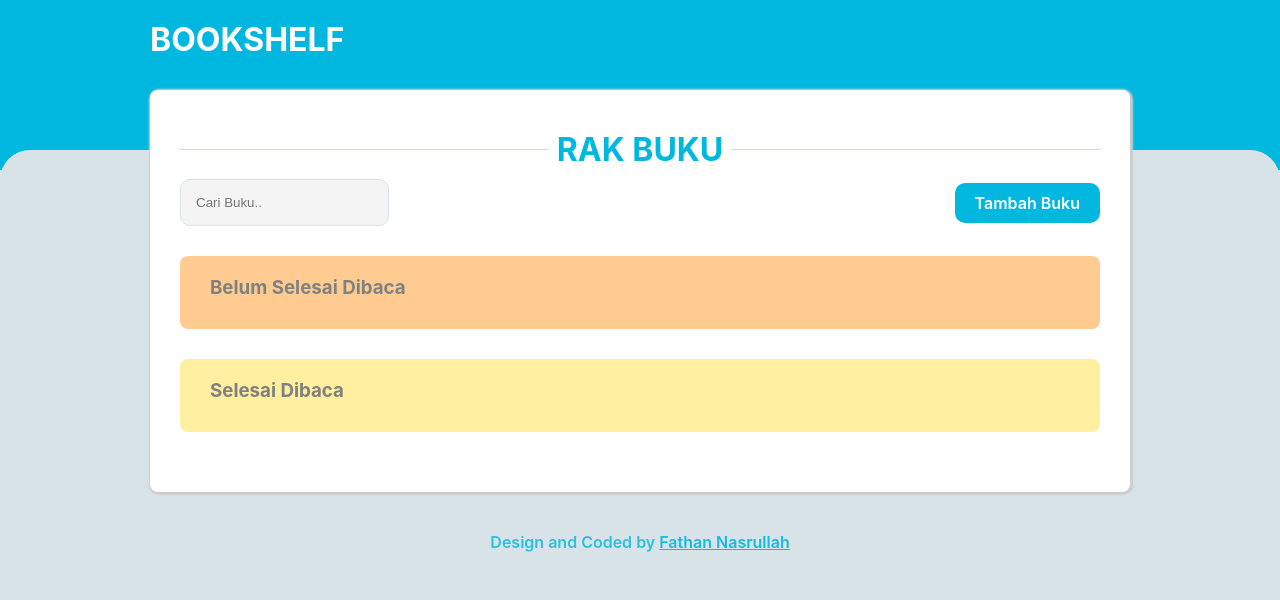
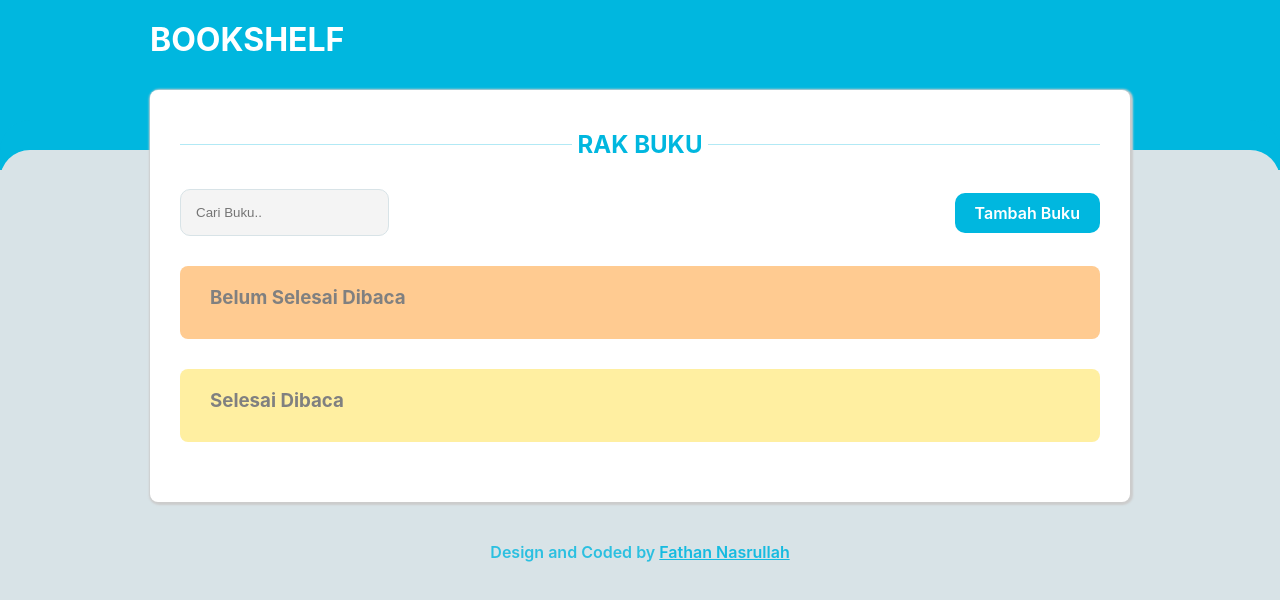
Before and after one commit to nfathan/bookshelf, a React (Create React App) app: page / in a window 1280 px wide. Shown: the top 600 px of the page. Built offline with nearby package versions, Linux system fonts and the light colour scheme.

Commit message:
changes h1 to h2

```diff
--- a/src/components/BookShelf.js
+++ b/src/components/BookShelf.js
@@ -1,20 +1,20 @@
-import BookListCompleted from "./BookListCompleted"
-import BookListUncompleted from "./BookListUncompleted"
-import LinkTo from "./LinkTo"
-import SearchBar from "./SearchBar"
+import {TiPlusOutline} from 'react-icons/ti'
+import BookListCompleted from './BookListCompleted'
+import BookListUncompleted from './BookListUncompleted'
+import LinkTo from './LinkTo'
+import SearchBar from './SearchBar'
 
 function BookShelf(props) {
   return (
     <div className="BookShelf card shadow-dark container">
-
-        <h1 className="heading">RAK BUKU</h1>
-
+      <h2 className="heading mb-20">RAK BUKU</h2>
       <div className="flex jcsb">
         <SearchBar />
         <LinkTo
-          to="/AddBook"
+          to="addbook"
+          className="add"
+          // icon={TiPlusOutline}
           innerText="Tambah Buku"
-          className="add"
         />
       </div>
       <BookListUncompleted
```
